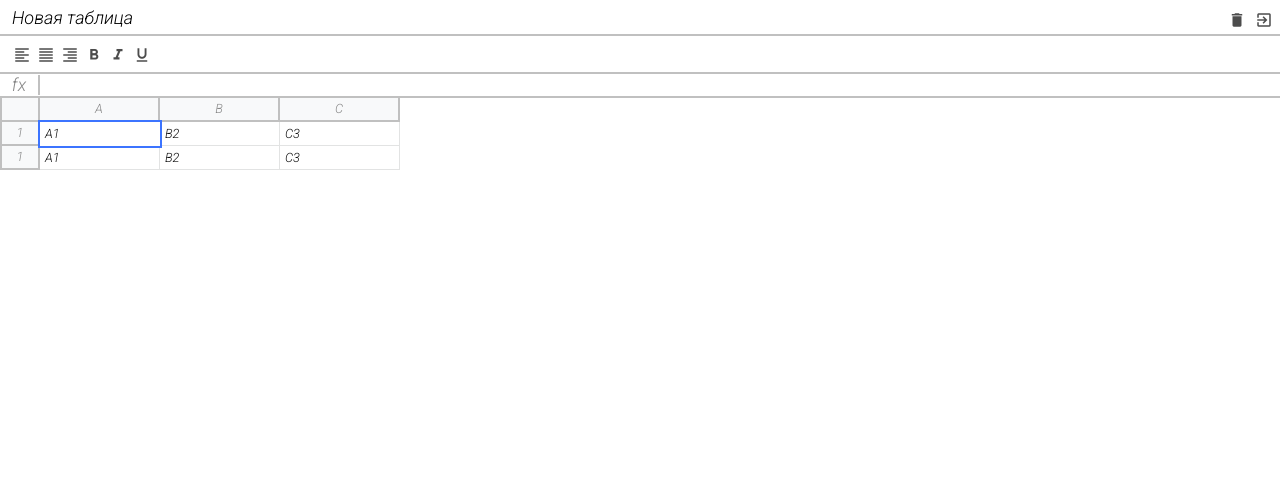
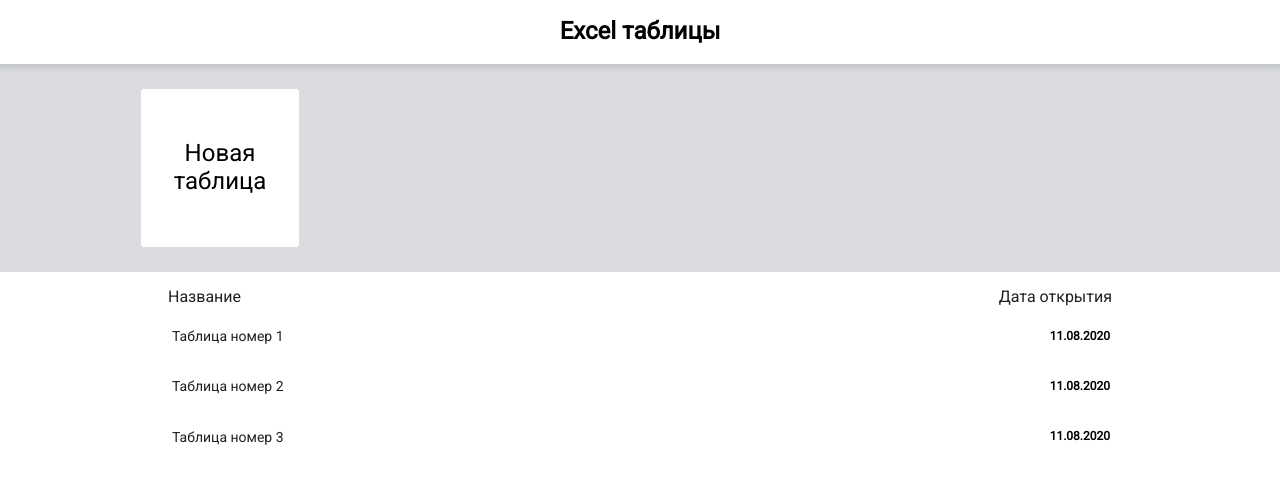
Before and after one commit to iamhumanman/exel_project, a website built with webpack: page src/index.html in a window 1280 px wide. Built offline with nearby package versions, Linux system fonts and the light colour scheme.

Commit message:
layout of the main page

```diff
--- a/src/index.html
+++ b/src/index.html
@@ -9,81 +9,36 @@
 </head>
 <body>
     <div id="app" class="container">
-        <div class="excel">
-            <div class="excel__header">
-                <input type="text" class="input" value="Новая таблица" />
-                <div>
-                    <div class="button">
-                        <span class="material-icons">delete</span>
-                    </div>
-                    <div class="button">
-                        <span class="material-icons">exit_to_app</span>
-                    </div>
+        <div class="db">
+            <div class="db__header">
+                <h1>Excel таблицы</h1>
+            </div>
+            <div class="db__new">
+                <div class="db__view">
+                <a href="#" class="db__create">
+                    Новая <br /> таблица
+                </a>
                 </div>
             </div>
-            <div class="excel__toolbar">
-                <div class="button">
-                    <span class="material-icons">format_align_left</span>
+            <div class="db__table db__view">
+                <div class="db__list-header">
+                    <span>Название</span>
+                    <span>Дата открытия</span>
                 </div>
-                <div class="button">
-                    <span class="material-icons">format_align_justify</span>
-                </div>
-                <div class="button">
-                    <span class="material-icons">format_align_right</span>
-                </div>
-                <div class="button">
-                    <span class="material-icons">format_bold</span>
-                </div>
-                <div class="button">
-                    <span class="material-icons">format_italic</span>
-                </div>
-                <div class="button">
-                    <span class="material-icons">format_underlined</span>
-                </div>
-            </div>
-            <div class="excel__formula">
-                <div class="info">fx</div>
-                <div class="input" contenteditable spellcheck="false"></div>
-            </div>
-            <div class="excel__table">
-                <div class="row">
-                    <div class="row-info">
-
-                    </div>
-                    <div class="row-data">
-                        <div class="column">
-                            A
-                        </div>
-                        <div class="column">
-                            B
-                        </div>
-                        <div class="column">
-                            C
-                        </div>
-                    </div>
-                </div>
-                <div class="row">
-                    <div class="row-info">
-                        1
-                    </div>
-                        <div class="row-data">
-                            <div class="cell selected" contenteditable>A1</div>
-                            <div class="cell" contenteditable>B2</div>
-                            <div class="cell" contenteditable>C3</div>
-                        </div>
-                    </div>
-
-                    <div class="row">
-                        <div class="row-info">
-                            1
-                        </div>
-                            <div class="row-data">
-                                <div class="cell " contenteditable>A1</div>
-                                <div class="cell" contenteditable>B2</div>
-                                <div class="cell" contenteditable>C3</div>
-                            </div>
-                        </div>
-                </div>
+                <ul class="db__list">
+                    <li class="db__record">
+                        <a href="#" >Таблица номер 1</a>
+                        <strong>11.08.2020</strong>
+                    </li>
+                    <li class="db__record">
+                        <a href="#" >Таблица номер 2</a>
+                        <strong>11.08.2020</strong>
+                    </li>
+                    <li class="db__record">
+                        <a href="#" >Таблица номер 3</a>
+                        <strong>11.08.2020</strong>
+                    </li>
+                </ul>
             </div>
         </div>
     </div>
--- a/src/scss/_mixins.scss
+++ b/src/scss/_mixins.scss
@@ -17,3 +17,10 @@
         cursor: pointer;
     }
 }
+
+@mixin  clear-list() {
+    list-style: none;
+    margin: 0;
+    padding: 0;
+
+}
--- a/src/scss/_variables.scss
+++ b/src/scss/_variables.scss
@@ -4,4 +4,5 @@
  $info-cell-width:40px;
  $row-height:24px;
  $cell-width:120px;
+ $db-header-height:64px;
  $border-color:#c0c0c0;
--- /dev/null
+++ b/src/scss/dashboard.scss
@@ -0,0 +1,87 @@
+@import "variables";
+@import "mixins";
+
+.db {
+
+    &__header {
+        position: fixed;
+        left: 0;
+        right: 0;
+        top: 0;
+        height: $db-header-height;
+        display: flex;
+        align-items: center;
+        justify-content: center;
+        background: #fff;
+        box-shadow: 0 2px 5px 2px rgba(60, 64, 67, 0.15);
+        z-index: 1000;
+    }
+    &__new {
+        margin-top: $db-header-height;
+        padding: 1.5rem;
+        background: #dadce0;
+
+    }
+    &__create {
+        width: 160px;
+        height: 160px;
+        background: #fff;
+        border-radius: 4px;
+        border: 1px solid #dadce0;
+        display: flex;
+        justify-content: center;
+        align-items: center;
+        font-size: 1.5rem;
+        text-decoration: none;
+        color: #000;
+        text-align: center;
+
+        &:hover {
+            cursor: pointer;
+             color: green;
+             border-color: green;
+        }
+    }
+    &__view {
+        max-width: 1000px;
+        margin: 0 auto;
+    }
+    &__table {
+        padding: 1rem;
+    }
+    &__list-header {
+        display: flex;
+        justify-content: space-between;
+        color: #202124;
+        font-weight: 500;
+        font-size: 16px;
+        margin-bottom: 10px;
+        padding: 0 12px;
+    }
+    &__list {
+        @include clear-list;
+    }
+    &__record {
+        display: flex;
+        justify-content: space-between;
+        align-items: center;
+        padding: 12px 14px 12px 16px;
+        margin-bottom: 10px;
+
+        &:hover {
+            background: #e6f4ea;
+            border-radius: 25px;
+
+        }
+        a {
+            text-decoration: none;
+            cursor: pointer;
+            color: #202124;
+            font-size: 14px;
+
+            &:hover {
+                text-decoration: underline;
+            }
+        }
+    }
+}
--- a/src/scss/index.scss
+++ b/src/scss/index.scss
@@ -1,10 +1,11 @@
-@import url('https://fonts.googleapis.com/css2?family=Roboto:ital,wght@1,300&display=swap');
+@import url('https://fonts.googleapis.com/css2?family=Roboto&display=swap');
 @import "~normalize.css";
 
 @import "header";
 @import "toolbar";
 @import "formula";
 @import "table";
+@import "dashboard";
 
 * {
     margin: 0;
```
Also changed, not shown: src/assets/excel.html (added, +91 -0 lines).
